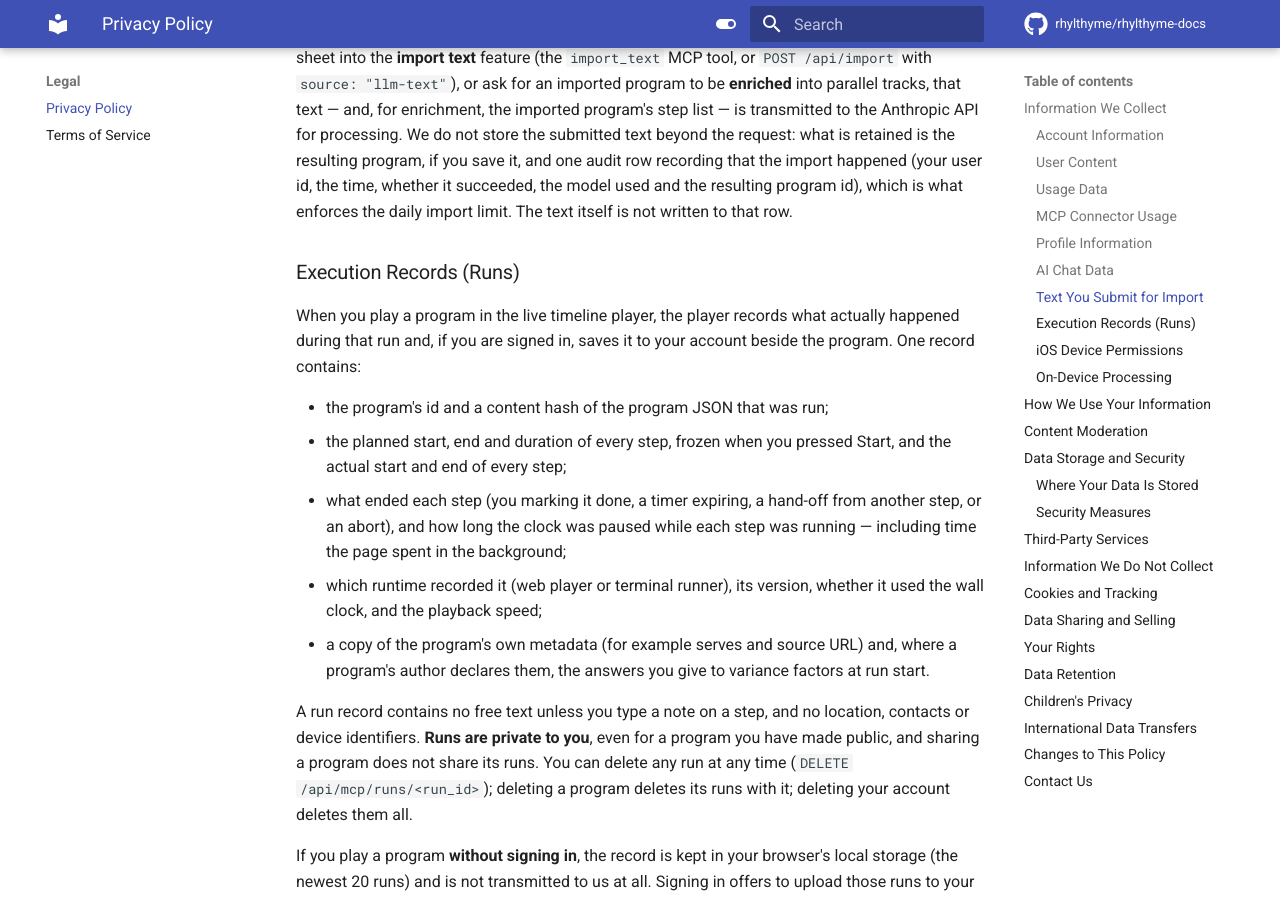
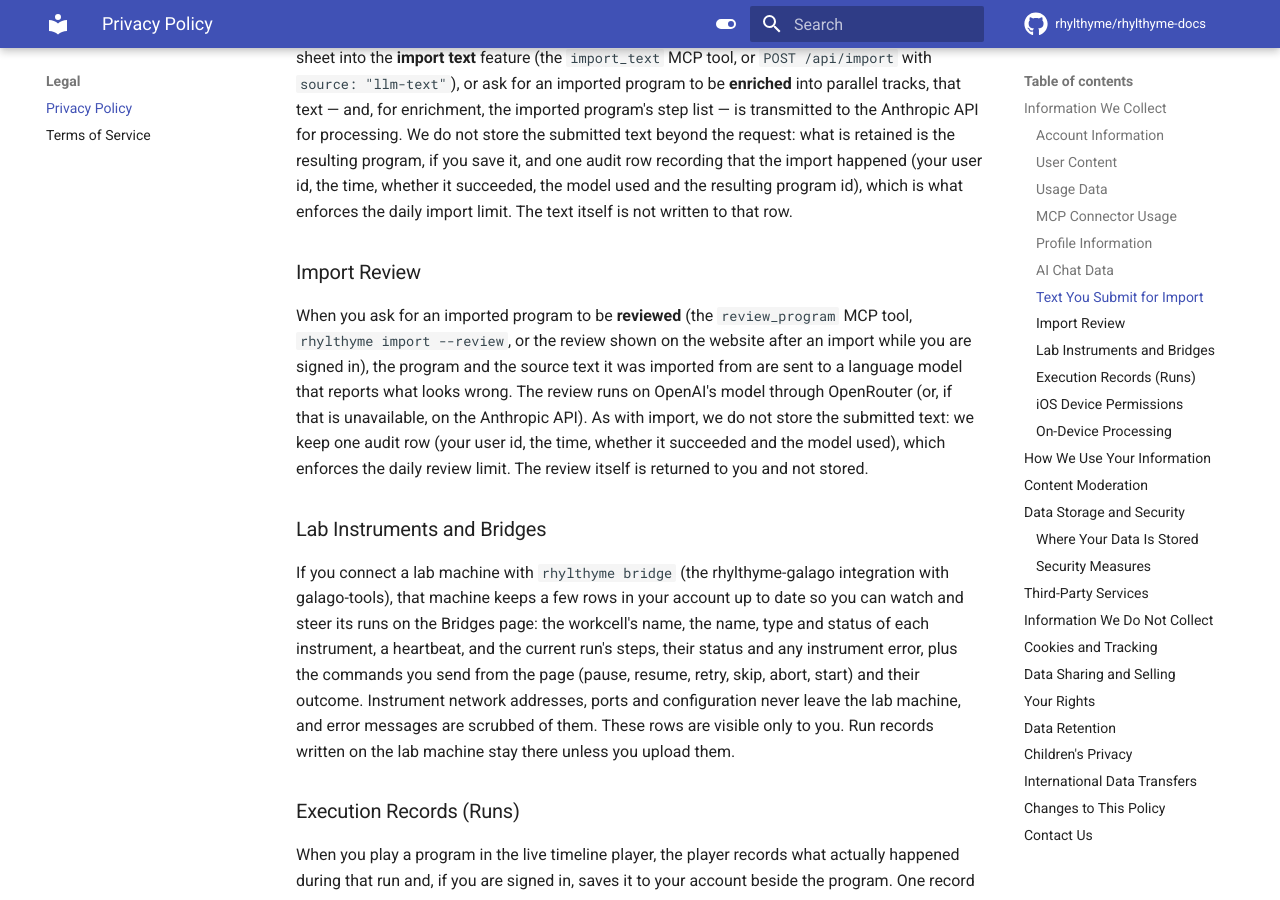
Before and after one commit to rhylthyme/rhylthyme-docs, an MkDocs documentation site: the page built from docs/privacy.md, in a window 1280 px wide and 900 px high, scrolled down 2037 px. Built offline with MkDocs 1.6.1 and Material for MkDocs 9.7.7, drawn with Linux system fonts in a browser that asks for light colours; comment, search, counter and statistics services are not loaded; the version menu is left out; some of the changed text lies outside the part shown.

Commit message:
Privacy policy: import review (OpenRouter, OpenAI), lab bridges, CLI and MCP connector in scope
Claude-Session: https://claude.ai/code/session_01VAL9iQwU8RGideTsofnULV

```diff
--- a/docs/privacy.md
+++ b/docs/privacy.md
@@ -1,11 +1,11 @@
 # Privacy Policy
 
-**Last updated:** February 15, 2026
+**Last updated:** September 25, 2026
 **Effective date:** February 1, 2026
 
 ---
 
-This Privacy Policy describes how Rhylthyme ("we," "us," or "our") collects, uses, and protects your information when you use the Rhylthyme website, web application, and iOS application (collectively, the "Service"). By using the Service, you agree to the collection and use of information as described in this policy.
+This Privacy Policy describes how Rhylthyme ("we," "us," or "our") collects, uses, and protects your information when you use the Rhylthyme website, web application, iOS application, command-line tools, and MCP connector (collectively, the "Service"). By using the Service, you agree to the collection and use of information as described in this policy.
 
 ## Information We Collect
 
@@ -68,6 +68,31 @@ program, if you save it, and one audit row recording that the import
 happened (your user id, the time, whether it succeeded, the model used
 and the resulting program id), which is what enforces the daily import
 limit. The text itself is not written to that row.
+
+### Import Review
+
+When you ask for an imported program to be **reviewed** (the `review_program`
+MCP tool, `rhylthyme import --review`, or the review shown on the website after
+an import while you are signed in), the program and the source text it was
+imported from are sent to a language model that reports what looks wrong. The
+review runs on OpenAI's model through OpenRouter (or, if that is unavailable,
+on the Anthropic API). As with import, we do not store the submitted text: we
+keep one audit row (your user id, the time, whether it succeeded and the model
+used), which enforces the daily review limit. The review itself is returned to
+you and not stored.
+
+### Lab Instruments and Bridges
+
+If you connect a lab machine with `rhylthyme bridge` (the rhylthyme-galago
+integration with galago-tools), that machine keeps a few rows in your account
+up to date so you can watch and steer its runs on the Bridges page: the
+workcell's name, the name, type and status of each instrument, a heartbeat, and
+the current run's steps, their status and any instrument error, plus the
+commands you send from the page (pause, resume, retry, skip, abort, start) and
+their outcome. Instrument network addresses, ports and configuration never
+leave the lab machine, and error messages are scrubbed of them. These rows are
+visible only to you. Run records written on the lab machine stay there unless
+you upload them.
 
 ### Execution Records (Runs)
 
@@ -197,6 +222,8 @@ We use the following third-party services to operate the Service:
 |---------|---------|---------------------|
 | **Supabase** | Authentication and database hosting | [supabase.com/privacy](https://supabase.com/privacy) |
 | **Anthropic** | AI chat processing, and reading text you submit for import or enrichment (Claude API) | [anthropic.com/privacy](https://www.anthropic.com/privacy) |
+| **OpenRouter** | Routing import review requests to the reviewing model | [openrouter.ai/privacy](https://openrouter.ai/privacy) |
+| **OpenAI** | The model that reviews imported programs against their source | [openai.com/policies/privacy-policy](https://openai.com/policies/privacy-policy/) |
 | **Vercel** | Web application hosting | [vercel.com/legal/privacy-policy](https://vercel.com/legal/privacy-policy) |
 | **Google** | OAuth authentication provider | [policies.google.com/privacy](https://policies.google.com/privacy) |
 | **Apple** | Sign-In authentication provider | [apple.com/privacy](https://www.apple.com/privacy/) |
@@ -255,6 +282,8 @@ We will respond to data rights requests within 30 days.
 - **Shared programs** remain accessible via their share links until you unshare or delete them.
 - **Run records** are retained until you delete the run, delete the program it belongs to, or request account deletion. Runs kept in a signed-out browser are never transmitted to us.
 - **Usage data** is retained in aggregate form and is not linked to individual accounts after 90 days.
+- **Bridge data** (lab machines, their current run and the commands sent to them) is kept until you delete it or request account deletion; each bridge's run state is overwritten by its next run.
+- **Import and review text** is not stored; only the audit row described above is kept.
 - **AI chat messages** are not stored by us after your session ends. Anthropic's retention of API data is governed by their privacy policy and data processing terms.
 
 Upon account deletion, we will remove your personal data within 30 days, except where retention is required by law.
@@ -284,4 +313,4 @@ If you have questions or concerns about this Privacy Policy or our data practice
 
 ---
 
-*This privacy policy applies to the Rhylthyme website, web application, and iOS application.*
+*This privacy policy applies to the Rhylthyme website, web application, iOS application, command-line tools, and MCP connector.*
```
